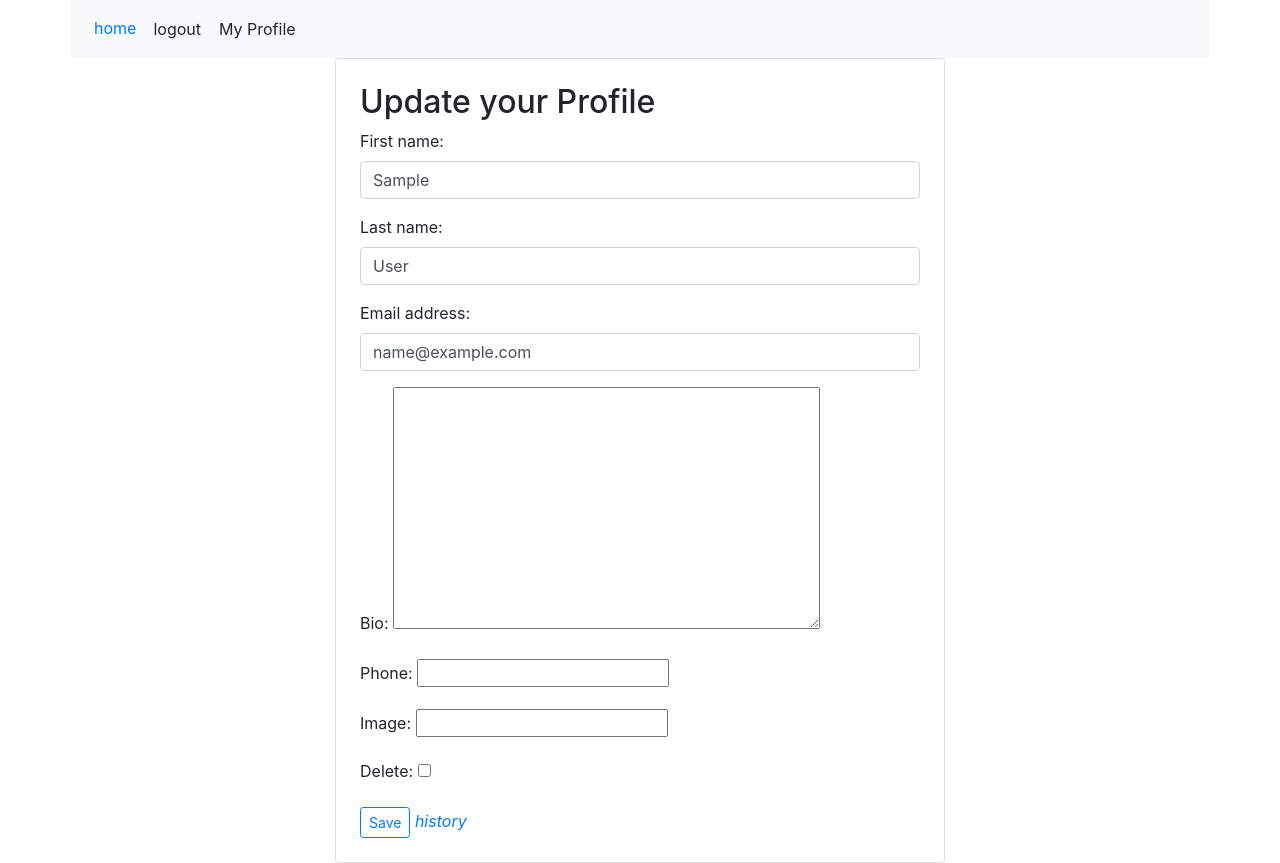
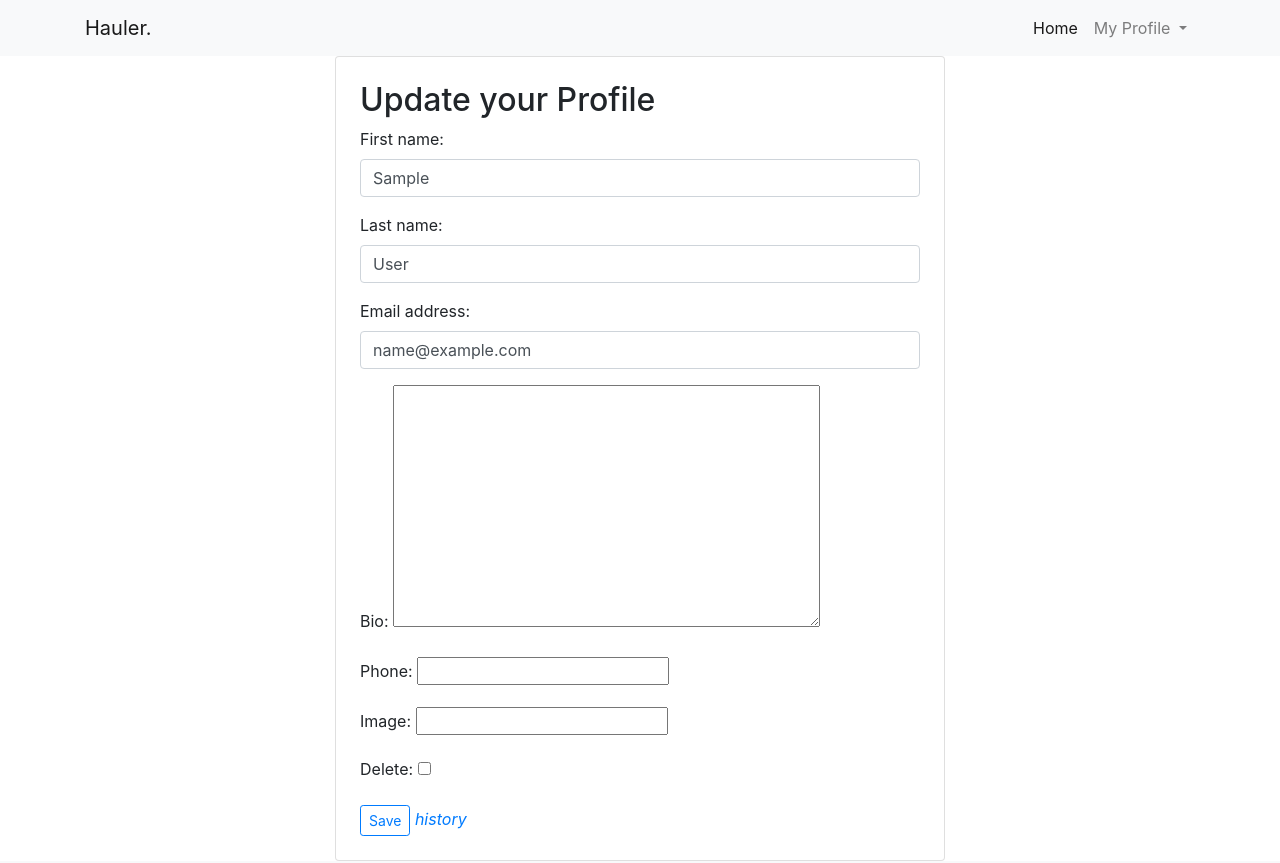
Before and after one commit to Developer-Gitonga/Hauler, a Django app: page /profile/1/update/ in a window 1280 px wide. Run offline with Django 4.2, Linux system fonts and the light colour scheme; the visitor is signed in with stand-in values (Sample User, id 1); data comes from the database, SQL or seed files in the repository; some libraries are stand-ins or nearby versions.

Commit message:
st: update topnav

```diff
--- a/templates/haul/nav.html
+++ b/templates/haul/nav.html
@@ -1,16 +1,52 @@
-<nav class="container navbar navbar-expand-lg navbar-light- bg-light">
-  <div class="navbar-nav">
-    <a href="{% url 'home' %}" class="nav-link">home</a>
-    {% if user.is_anonymous %}
-    <a href="{% url 'register' %}" class="nav-link">register</a>
-    <a href="{% url 'login' %}" class="nav-link">login</a>
-    {% else %}
-    <a href="{% url 'logout' %}" class="nav-link btn btn-otline-warning"
-      >logout</a
+<nav class="navbar navbar-expand-lg navbar-light bg-light">
+  <div class="container">
+    <a class="navbar-brand" href="{% url 'home' %}">Hauler.</a>
+    <button
+      class="navbar-toggler"
+      type="button"
+      data-toggle="collapse"
+      data-target="#navbarSupportedContent"
+      aria-controls="navbarSupportedContent"
+      aria-expanded="false"
+      aria-label="Toggle navigation"
     >
-    <a href="{% url 'profile' %}" class="nav-link btn btn-otline-warning"
-      >My Profile</a
-    >
-    {% endif %}
+      <span class="navbar-toggler-icon"></span>
+    </button>
+
+    <div class="collapse navbar-collapse" id="navbarSupportedContent">
+      <div class="mx-auto"></div>
+      <ul class="navbar-nav">
+        <li class="nav-item active">
+          <a class="nav-link" href="{% url 'home' %}"
+            >Home <span class="sr-only">(current)</span></a
+          >
+        </li>
+        <li class="nav-item"></li>
+        <li class="nav-item dropdown">
+          <a
+            class="nav-link dropdown-toggle"
+            href="#"
+            id="navbarDropdown"
+            role="button"
+            data-toggle="dropdown"
+            aria-expanded="false"
+          >
+            My Profile
+          </a>
+          <div class="dropdown-menu" aria-labelledby="navbarDropdown">
+            {% if user.is_anonymous %}
+            <a class="dropdown-item" href="{% url 'login' %}">Login</a>
+            <a class="dropdown-item" href="{% url 'register' %}">Sign Up</a>
+            {% else %}
+            <a class="nav-link" href="{% url 'profile' %}"
+              ><i class="fas fa-user"></i>Profile</a
+            >
+            <div class="dropdown-divider"></div>
+            <a class="dropdown-item" href="{% url 'logout' %}">Logout</a>
+            {% endif %}
+          </div>
+        </li>
+      </ul>
+    </div>
   </div>
 </nav>
```
